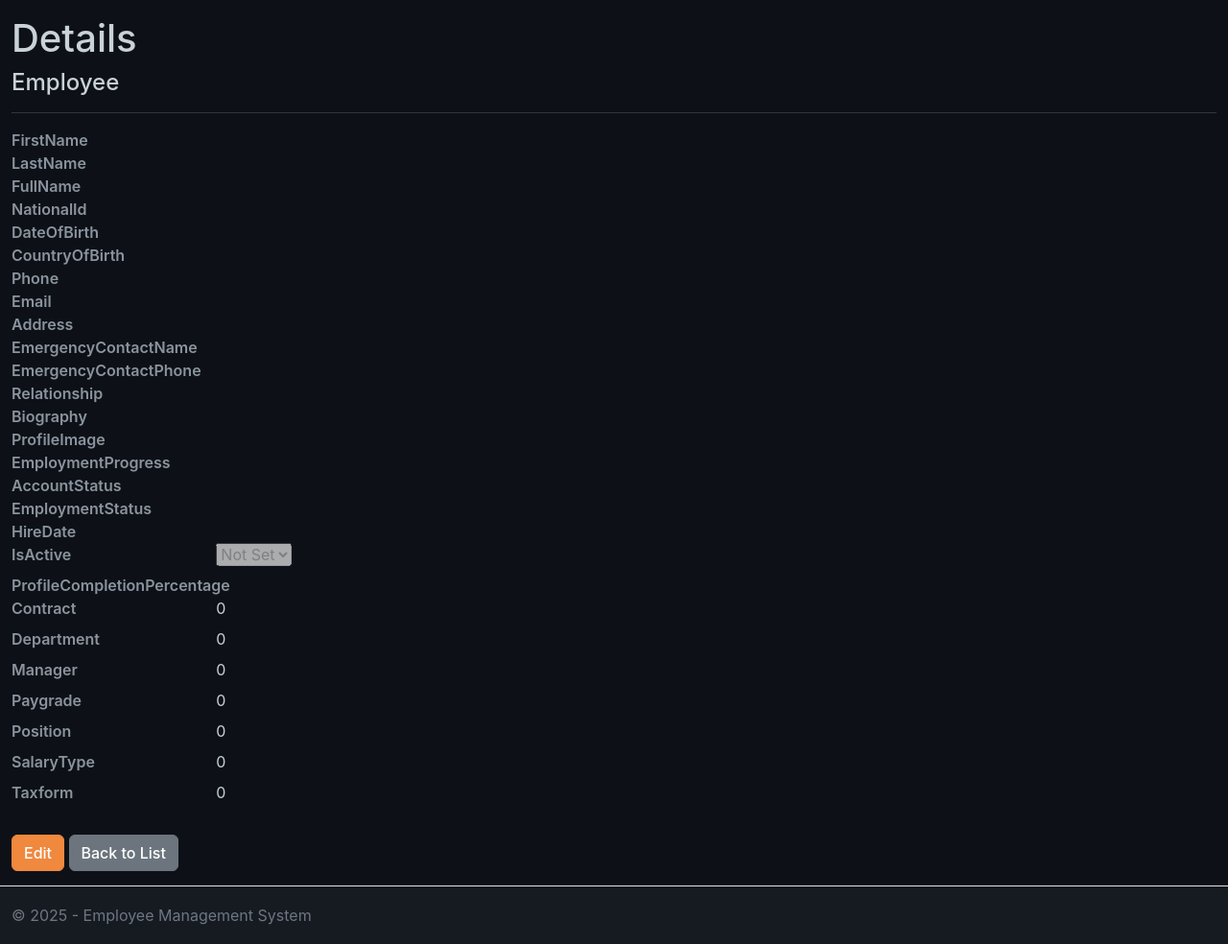
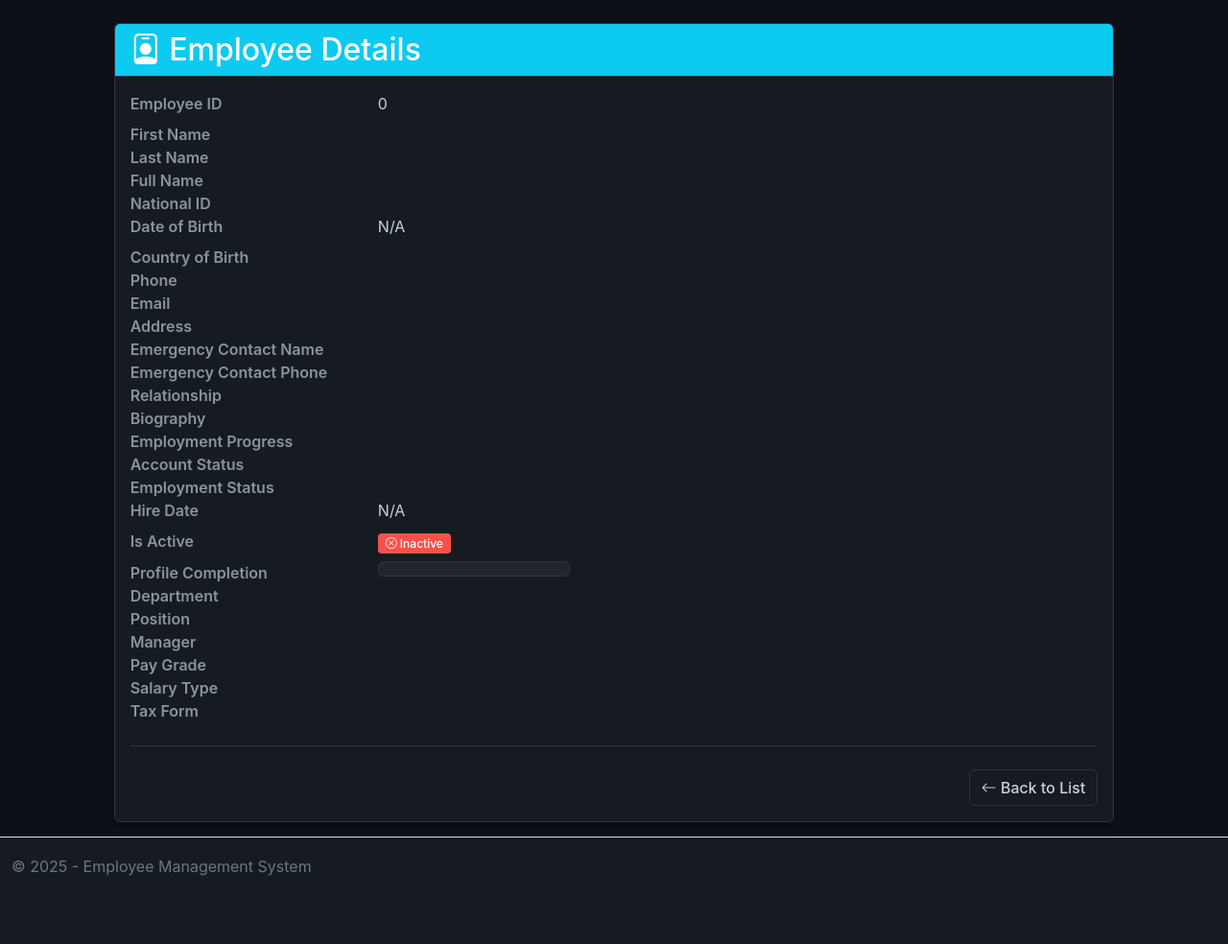
Before and after one commit to Adham-Walaa/StaffCraft, an ASP.NET Core app: template MS3WebApp/WebAppSystem/WebAppSystem/Views/Employees/Details.cshtml in a window 1280 px wide. Shown: the part 57-1041 px from the top of the page at 96% size. After the commit the page ends 970 px from the top, so only its background shows below. Run offline with ASP.NET Core 8, Linux system fonts and the light colour scheme; the template is opened without the code that fills it, so the values that code supplies are empty; style sheets or scripts are compiled from the project's sources.

Commit message:
Fix all issues: remove contract/profile image from details, show names instead of IDs, fix MyTeam error, add employee names to contracts, add country/nationalID to profile, add DOB validation, fix stored procedure errors
Co-authored-by: gasTSK <204622103+gasTSK@users.noreply.github.com>

```diff
--- a/MS3WebApp/WebAppSystem/WebAppSystem/Controllers/EmployeesController.cs
+++ b/MS3WebApp/WebAppSystem/WebAppSystem/Controllers/EmployeesController.cs
@@ -402,7 +402,7 @@ namespace WebAppSystem.Controllers
         // POST: Employees/EditProfile
         [HttpPost]
         [ValidateAntiForgeryToken]
-        public async Task<IActionResult> EditProfile([Bind("EmployeeId,Phone,Email,Address,EmergencyContactName,EmergencyContactPhone,Relationship,Biography")] Employee employee, IFormFile ProfileImageFile)
+        public async Task<IActionResult> EditProfile([Bind("EmployeeId,Phone,Email,Address,EmergencyContactName,EmergencyContactPhone,Relationship,Biography,CountryOfBirth,NationalId")] Employee employee, IFormFile ProfileImageFile)
         {
             var userId = HttpContext.Session.GetInt32("UserId");
             if (userId == null || userId.Value != employee.EmployeeId)
@@ -435,6 +435,8 @@ namespace WebAppSystem.Controllers
                     existingEmployee.EmergencyContactPhone = employee.EmergencyContactPhone;
                     existingEmployee.Relationship = employee.Relationship;
                     existingEmployee.Biography = employee.Biography;
+                    existingEmployee.CountryOfBirth = employee.CountryOfBirth;
+                    existingEmployee.NationalId = employee.NationalId;
 
                     // Handle profile image upload
                     if (ProfileImageFile != null && ProfileImageFile.Length > 0)
--- a/MS3WebApp/WebAppSystem/WebAppSystem/Models/RegisterViewModel.cs
+++ b/MS3WebApp/WebAppSystem/WebAppSystem/Models/RegisterViewModel.cs
@@ -39,6 +39,7 @@ namespace WebAppSystem.Models
 
         [Display(Name = "Date of Birth")]
         [DataType(DataType.Date)]
+        [PastDate(ErrorMessage = "Date of Birth must be in the past")]
         public DateTime? DateOfBirth { get; set; }
     }
 }
--- a/MS3WebApp/WebAppSystem/WebAppSystem/Views/Account/CreateEmployee.cshtml
+++ b/MS3WebApp/WebAppSystem/WebAppSystem/Views/Account/CreateEmployee.cshtml
@@ -70,7 +70,7 @@
                         <div class="col-md-6">
                             <div class="form-group mb-3">
                                 <label asp-for="DateOfBirth" class="form-label"></label>
-                                <input asp-for="DateOfBirth" class="form-control" />
+                                <input asp-for="DateOfBirth" class="form-control" max="@DateTime.Today.ToString("yyyy-MM-dd")" />
                                 <span asp-validation-for="DateOfBirth" class="text-danger"></span>
                             </div>
                         </div>
--- a/MS3WebApp/WebAppSystem/WebAppSystem/Views/Account/Register.cshtml
+++ b/MS3WebApp/WebAppSystem/WebAppSystem/Views/Account/Register.cshtml
@@ -80,7 +80,7 @@
                         <div class="col-md-6">
                             <div class="form-group mb-3">
                                 <label asp-for="DateOfBirth" class="form-label"></label>
-                                <input asp-for="DateOfBirth" class="form-control" />
+                                <input asp-for="DateOfBirth" class="form-control" max="@DateTime.Today.ToString("yyyy-MM-dd")" />
                                 <span asp-validation-for="DateOfBirth" class="text-danger"></span>
                             </div>
                         </div>
--- a/MS3WebApp/WebAppSystem/WebAppSystem/Views/Employees/Details.cshtml
+++ b/MS3WebApp/WebAppSystem/WebAppSystem/Views/Employees/Details.cshtml
@@ -1,188 +1,149 @@
 @model WebAppSystem.Models.Employee
 
 @{
-    ViewData["Title"] = "Details";
+    ViewData["Title"] = "Employee Details";
 }
 
-<h1>Details</h1>
+<div class="row justify-content-center mt-4">
+    <div class="col-md-10">
+        <div class="card shadow">
+            <div class="card-header bg-info text-white">
+                <h2 class="mb-0"><i class="bi bi-person-badge"></i> Employee Details</h2>
+            </div>
+            <div class="card-body">
+                <dl class="row">
+                    <dt class="col-sm-3">Employee ID</dt>
+                    <dd class="col-sm-9">@Model.EmployeeId</dd>
 
-<div>
-    <h4>Employee</h4>
-    <hr />
-    <dl class="row">
-        <dt class = "col-sm-2">
-            @Html.DisplayNameFor(model => model.FirstName)
-        </dt>
-        <dd class = "col-sm-10">
-            @Html.DisplayFor(model => model.FirstName)
+                    <dt class="col-sm-3">First Name</dt>
+                    <dd class="col-sm-9">@Model.FirstName</dd>
+
+                    <dt class="col-sm-3">Last Name</dt>
+                    <dd class="col-sm-9">@Model.LastName</dd>
+
+                    <dt class="col-sm-3">Full Name</dt>
+                    <dd class="col-sm-9">@Model.FullName</dd>
+
+                    <dt class="col-sm-3">National ID</dt>
+                    <dd class="col-sm-9">@Model.NationalId</dd>
+
+                    <dt class="col-sm-3">Date of Birth</dt>
+                    <dd class="col-sm-9">@(Model.DateOfBirth?.ToString("MMM dd, yyyy") ?? "N/A")</dd>
+
+                    <dt class="col-sm-3">Country of Birth</dt>
+                    <dd class="col-sm-9">@Model.CountryOfBirth</dd>
+
+                    <dt class="col-sm-3">Phone</dt>
+                    <dd class="col-sm-9">@Model.Phone</dd>
+
+                    <dt class="col-sm-3">Email</dt>
+                    <dd class="col-sm-9">@Model.Email</dd>
+
+                    <dt class="col-sm-3">Address</dt>
+                    <dd class="col-sm-9">@Model.Address</dd>
+
+                    <dt class="col-sm-3">Emergency Contact Name</dt>
+                    <dd class="col-sm-9">@Model.EmergencyContactName</dd>
+
+                    <dt class="col-sm-3">Emergency Contact Phone</dt>
+                    <dd class="col-sm-9">@Model.EmergencyContactPhone</dd>
+
+                    <dt class="col-sm-3">Relationship</dt>
+                    <dd class="col-sm-9">@Model.Relationship</dd>
+
+                    <dt class="col-sm-3">Biography</dt>
+                    <dd class="col-sm-9">@Model.Biography</dd>
+
+                    <dt class="col-sm-3">Employment Progress</dt>
+                    <dd class="col-sm-9">@Model.EmploymentProgress</dd>
+
+                    <dt class="col-sm-3">Account Status</dt>
+                    <dd class="col-sm-9">@Model.AccountStatus</dd>
+
+                    <dt class="col-sm-3">Employment Status</dt>
+                    <dd class="col-sm-9">@Model.EmploymentStatus</dd>
+
+                    <dt class="col-sm-3">Hire Date</dt>
+                    <dd class="col-sm-9">@(Model.HireDate?.ToString("MMM dd, yyyy") ?? "N/A")</dd>
+
+                    <dt class="col-sm-3">Is Active</dt>
+                    <dd class="col-sm-9">
+                        @if (Model.IsActive == true)
+                        {
+                            <span class="badge bg-success"><i class="bi bi-check-circle"></i> Active</span>
+                        }
+                        else
+                        {
+                            <span class="badge bg-danger"><i class="bi bi-x-circle"></i> Inactive</span>
+                        }
                     </dd>
-        <dt class = "col-sm-2">
-            @Html.DisplayNameFor(model => model.LastName)
-        </dt>
-        <dd class = "col-sm-10">
-            @Html.DisplayFor(model => model.LastName)
+
+                    <dt class="col-sm-3">Profile Completion</dt>
+                    <dd class="col-sm-9">
+                        <div class="progress" style="width: 200px;">
+                            <div class="progress-bar" role="progressbar" style="width: @(Model.ProfileCompletionPercentage ?? 0)%">
+                                @(Model.ProfileCompletionPercentage ?? 0)%
+                            </div>
+                        </div>
                     </dd>
-        <dt class = "col-sm-2">
-            @Html.DisplayNameFor(model => model.FullName)
-        </dt>
-        <dd class = "col-sm-10">
-            @Html.DisplayFor(model => model.FullName)
-        </dd>
-        <dt class = "col-sm-2">
-            @Html.DisplayNameFor(model => model.NationalId)
-        </dt>
-        <dd class = "col-sm-10">
-            @Html.DisplayFor(model => model.NationalId)
-        </dd>
-        <dt class = "col-sm-2">
-            @Html.DisplayNameFor(model => model.DateOfBirth)
-        </dt>
-        <dd class = "col-sm-10">
-            @Html.DisplayFor(model => model.DateOfBirth)
-        </dd>
-        <dt class = "col-sm-2">
-            @Html.DisplayNameFor(model => model.CountryOfBirth)
-        </dt>
-        <dd class = "col-sm-10">
-            @Html.DisplayFor(model => model.CountryOfBirth)
-        </dd>
-        <dt class = "col-sm-2">
-            @Html.DisplayNameFor(model => model.Phone)
-        </dt>
-        <dd class = "col-sm-10">
-            @Html.DisplayFor(model => model.Phone)
-        </dd>
-        <dt class = "col-sm-2">
-            @Html.DisplayNameFor(model => model.Email)
-        </dt>
-        <dd class = "col-sm-10">
-            @Html.DisplayFor(model => model.Email)
-        </dd>
-        <dt class = "col-sm-2">
-            @Html.DisplayNameFor(model => model.Address)
-        </dt>
-        <dd class = "col-sm-10">
-            @Html.DisplayFor(model => model.Address)
-        </dd>
-        <dt class = "col-sm-2">
-            @Html.DisplayNameFor(model => model.EmergencyContactName)
-        </dt>
-        <dd class = "col-sm-10">
-            @Html.DisplayFor(model => model.EmergencyContactName)
-        </dd>
-        <dt class = "col-sm-2">
-            @Html.DisplayNameFor(model => model.EmergencyContactPhone)
-        </dt>
-        <dd class = "col-sm-10">
-            @Html.DisplayFor(model => model.EmergencyContactPhone)
-        </dd>
-        <dt class = "col-sm-2">
-            @Html.DisplayNameFor(model => model.Relationship)
-        </dt>
-        <dd class = "col-sm-10">
-            @Html.DisplayFor(model => model.Relationship)
-        </dd>
-        <dt class = "col-sm-2">
-            @Html.DisplayNameFor(model => model.Biography)
-        </dt>
-        <dd class = "col-sm-10">
-            @Html.DisplayFor(model => model.Biography)
-        </dd>
-        <dt class = "col-sm-2">
-            @Html.DisplayNameFor(model => model.ProfileImage)
-        </dt>
-        <dd class = "col-sm-10">
-            @Html.DisplayFor(model => model.ProfileImage)
-        </dd>
-        <dt class = "col-sm-2">
-            @Html.DisplayNameFor(model => model.EmploymentProgress)
-        </dt>
-        <dd class = "col-sm-10">
-            @Html.DisplayFor(model => model.EmploymentProgress)
-        </dd>
-        <dt class = "col-sm-2">
-            @Html.DisplayNameFor(model => model.AccountStatus)
-        </dt>
-        <dd class = "col-sm-10">
-            @Html.DisplayFor(model => model.AccountStatus)
-        </dd>
-        <dt class = "col-sm-2">
-            @Html.DisplayNameFor(model => model.EmploymentStatus)
-        </dt>
-        <dd class = "col-sm-10">
-            @Html.DisplayFor(model => model.EmploymentStatus)
-        </dd>
-        <dt class = "col-sm-2">
-            @Html.DisplayNameFor(model => model.HireDate)
-        </dt>
-        <dd class = "col-sm-10">
-            @Html.DisplayFor(model => model.HireDate)
-        </dd>
-        <dt class = "col-sm-2">
-            @Html.DisplayNameFor(model => model.IsActive)
-        </dt>
-        <dd class = "col-sm-10">
-            @Html.DisplayFor(model => model.IsActive)
-        </dd>
-        <dt class = "col-sm-2">
-            @Html.DisplayNameFor(model => model.ProfileCompletionPercentage)
-        </dt>
-        <dd class = "col-sm-10">
-            @Html.DisplayFor(model => model.ProfileCompletionPercentage)
-        </dd>
-        <dt class = "col-sm-2">
-            @Html.DisplayNameFor(model => model.Contract)
-        </dt>
-        <dd class = "col-sm-10">
-            @Html.DisplayFor(model => model.Contract.ContractId)
-        </dd>
-        <dt class = "col-sm-2">
-            @Html.DisplayNameFor(model => model.Department)
-        </dt>
-        <dd class = "col-sm-10">
-            @Html.DisplayFor(model => model.Department.DepartmentId)
-        </dd>
-        <dt class = "col-sm-2">
-            @Html.DisplayNameFor(model => model.Manager)
-        </dt>
-        <dd class = "col-sm-10">
-            @Html.DisplayFor(model => model.Manager.EmployeeId)
-        </dd>
-        <dt class = "col-sm-2">
-            @Html.DisplayNameFor(model => model.Paygrade)
-        </dt>
-        <dd class = "col-sm-10">
-            @Html.DisplayFor(model => model.Paygrade.PayGradeId)
-        </dd>
-        <dt class = "col-sm-2">
-            @Html.DisplayNameFor(model => model.Position)
-        </dt>
-        <dd class = "col-sm-10">
-            @Html.DisplayFor(model => model.Position.PositionId)
-        </dd>
-        <dt class = "col-sm-2">
-            @Html.DisplayNameFor(model => model.SalaryType)
-        </dt>
-        <dd class = "col-sm-10">
-            @Html.DisplayFor(model => model.SalaryType.SalaryTypeId)
-        </dd>
-        <dt class = "col-sm-2">
-            @Html.DisplayNameFor(model => model.Taxform)
-        </dt>
-        <dd class = "col-sm-10">
-            @Html.DisplayFor(model => model.Taxform.TaxFormId)
-        </dd>
+
+                    @if (Model.Department != null)
+                    {
+                        <dt class="col-sm-3">Department</dt>
+                        <dd class="col-sm-9">@Model.Department.DepartmentName</dd>
+                    }
+
+                    @if (Model.Position != null)
+                    {
+                        <dt class="col-sm-3">Position</dt>
+                        <dd class="col-sm-9">@Model.Position.PositionTitle</dd>
+                    }
+
+                    @if (Model.Manager != null)
+                    {
+                        <dt class="col-sm-3">Manager</dt>
+                        <dd class="col-sm-9">@Model.Manager.FullName</dd>
+                    }
+
+                    @if (Model.Paygrade != null)
+                    {
+                        <dt class="col-sm-3">Pay Grade</dt>
+                        <dd class="col-sm-9">@Model.Paygrade.GradeName</dd>
+                    }
+
+                    @if (Model.SalaryType != null)
+                    {
+                        <dt class="col-sm-3">Salary Type</dt>
+                        <dd class="col-sm-9">@Model.SalaryType.Type</dd>
+                    }
+
+                    @if (Model.Taxform != null)
+                    {
+                        <dt class="col-sm-3">Tax Form</dt>
+                        <dd class="col-sm-9">@Model.Taxform.Jurisdiction</dd>
+                    }
                 </dl>
-</div>
-<div class="mt-4">
-    <a asp-action="Edit" asp-route-id="@Model?.EmployeeId" class="btn btn-warning">Edit</a>
+
+                <hr class="my-4" />
+
+                <div class="d-grid gap-2 d-md-flex justify-content-md-end">
+                    @if (Context.Session.GetString("UserRoles")?.Contains("HR Administrator") == true)
+                    {
+                        <a asp-action="Edit" asp-route-id="@Model.EmployeeId" class="btn btn-warning">
+                            <i class="bi bi-pencil"></i> Edit
+                        </a>
+                    }
                     @if (Context.Session.GetString("UserRoles")?.Contains("System Administrator") == true)
                     {
-        <a asp-action="ManageRoles" asp-route-id="@Model?.EmployeeId" class="btn btn-info text-white">Manage Roles</a>
+                        <a asp-action="ManageRoles" asp-route-id="@Model.EmployeeId" class="btn btn-primary">
+                            <i class="bi bi-shield-check"></i> Manage Roles
+                        </a>
                     }
-    @if (Context.Session.GetString("UserRoles")?.Contains("HR Administrator") == true)
-    {
-        <a asp-action="UpdateProfileCompletion" asp-route-id="@Model?.EmployeeId" class="btn btn-primary">Update Profile Completion</a>
-    }
-    <a asp-action="Index" class="btn btn-secondary">Back to List</a>
+                    <a asp-action="Index" class="btn btn-outline-secondary">
+                        <i class="bi bi-arrow-left"></i> Back to List
+                    </a>
                 </div>
+            </div>
+        </div>
+    </div>
+</div>
```
Also changed, not shown: MS3WebApp/WebAppSystem/WebAppSystem/Controllers/ContractsController.cs (+52 -13 lines), MS3WebApp/WebAppSystem/WebAppSystem/Models/PastDateAttribute.cs (added, +26 -0 lines), MS3WebApp/WebAppSystem/WebAppSystem/Views/Contracts/Details.cshtml (+71 -35 lines), MS3WebApp/WebAppSystem/WebAppSystem/Views/Contracts/ExpiringContracts.cshtml (+43 -50 lines), MS3WebApp/WebAppSystem/WebAppSystem/Views/Employees/EditProfile.cshtml (+20 -0 lines), Procedures.sql. Lines whose indentation alone changed are shown as unchanged.
